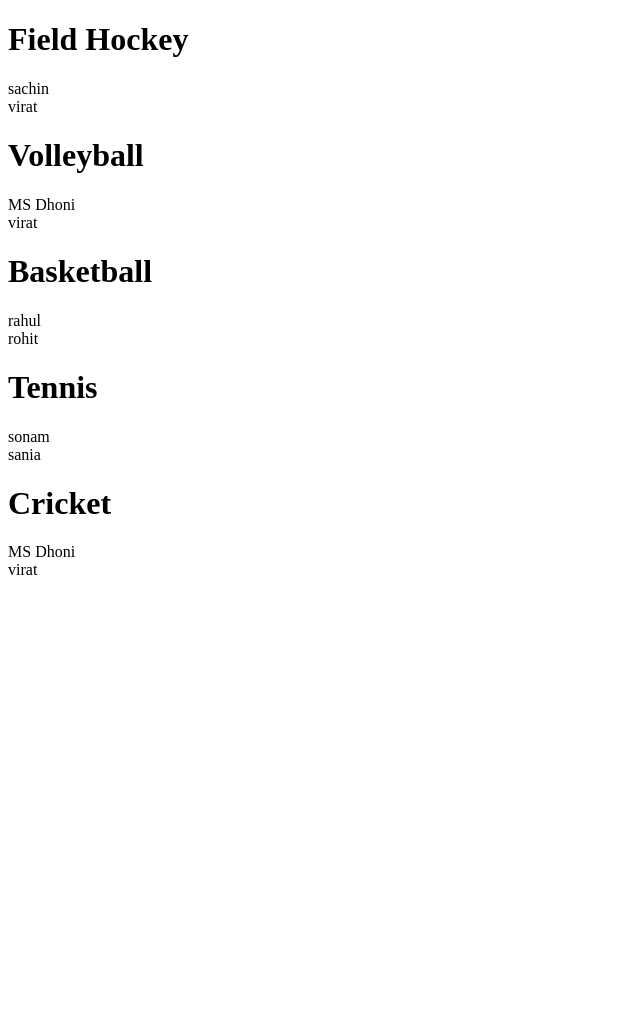
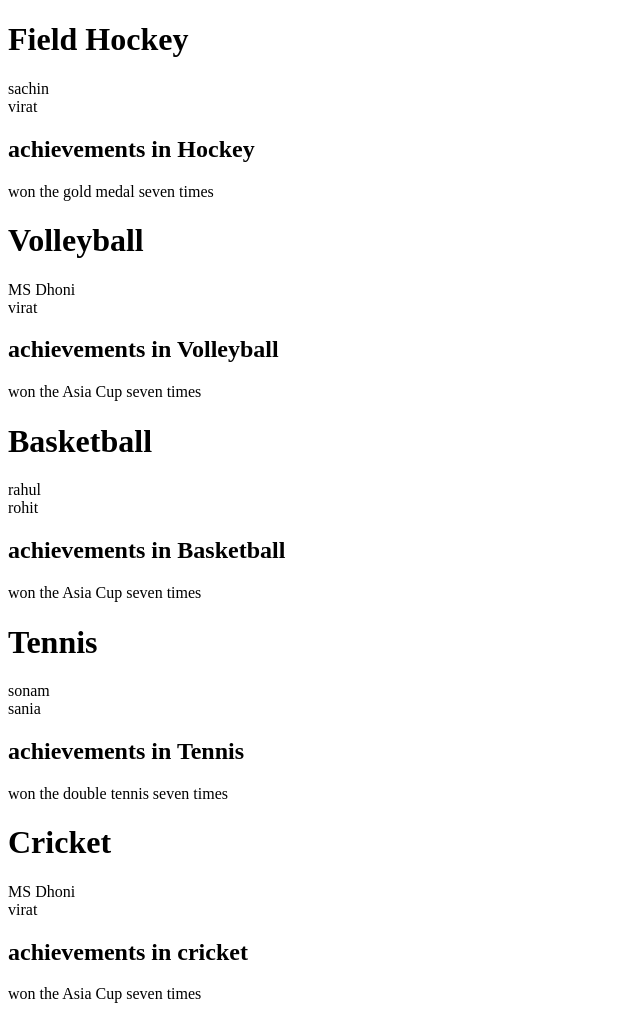
Before and after one commit to singh123singhprashant/MultiCommit, a plain HTML site: page index.html in a window 1280 px wide. Shown: the whole page, without its empty margins (0-640 px from the left). Before the commit the page ends 800 px from the top, so only its background shows below. Drawn offline with Linux system fonts and the light colour scheme.

Commit message:
Thirdcommit

```diff
--- a/index.html
+++ b/index.html
@@ -10,21 +10,35 @@
   <h1>Field Hockey</h1>
   <a>sachin</a><br>
   <a>virat</a>
+  <h2>achievements in Hockey</h2>
+  <a> won the gold medal seven times</a>
 
   <h1>Volleyball </h1>
   <a>MS Dhoni</a><br>
   <a>virat</a>
+  <h2>achievements in Volleyball</h2>
+  <a> won the Asia Cup seven times</a>
+
 
   <h1>Basketball</h1>
   <a>rahul</a><br>
   <a>rohit</a>
+  <h2>achievements in Basketball</h2>
+  <a> won the Asia Cup seven times</a>
+
 
   <h1>Tennis</h1>
   <a>sonam</a><br>
   <a>sania</a>
+  <h2>achievements in Tennis</h2>
+  <a> won the double tennis seven times</a>
+
 
   <h1>Cricket</h1>
   <a>MS Dhoni</a><br>
   <a>virat</a>
+  <h2>achievements in cricket</h2>
+  <a> won the Asia Cup seven times</a>
+
 </body>
 </html>
```
